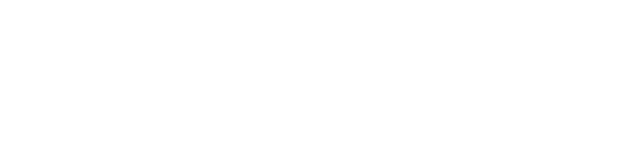
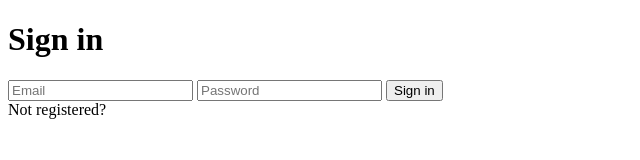
Before and after one commit to jakub-s-ziolkowski/sample-form, a website: page public/index.html in a window 1280 px wide. Shown: the whole page, without its empty margins (0-640 px from the left). Drawn offline with Linux system fonts and the light colour scheme.

Commit message:
Add basic form

```diff
--- a/public/index.html
+++ b/public/index.html
@@ -6,6 +6,34 @@
     <title>Sample form</title>
 </head>
 <body>
-
+    <main class = frame>
+        <header class = frame__header>
+            <h1>Sign in</h1>
+        </header>
+        <form
+            class = form
+            action
+            method = POST
+            autocomplete = on
+        >
+            <input
+                class = form__field
+                type = email
+                name = email
+                placeholder = Email
+            >
+            <input
+                class = form__field
+                type = password
+                name = password
+                placeholder = Password
+            >
+            <button class = form__button type = submit>Sign in</button>
+            <script>
+                document.querySelector('button').addEventListener('click', event => event.preventDefault());
+            </script>
+        </form>
+        <a class = frame__trigger>Not registered?</a>
+    </main>
 </body>
 </html>
```
